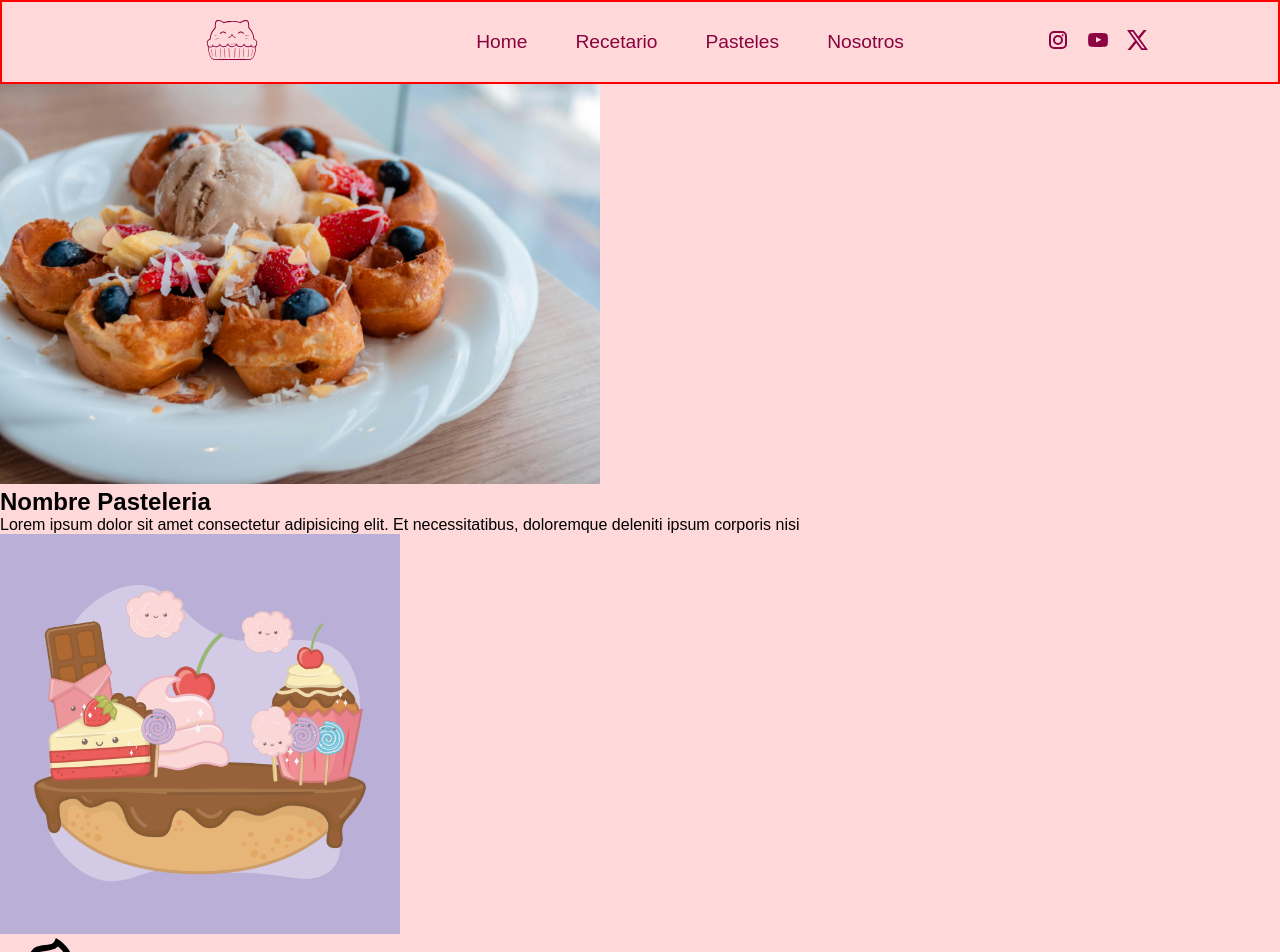
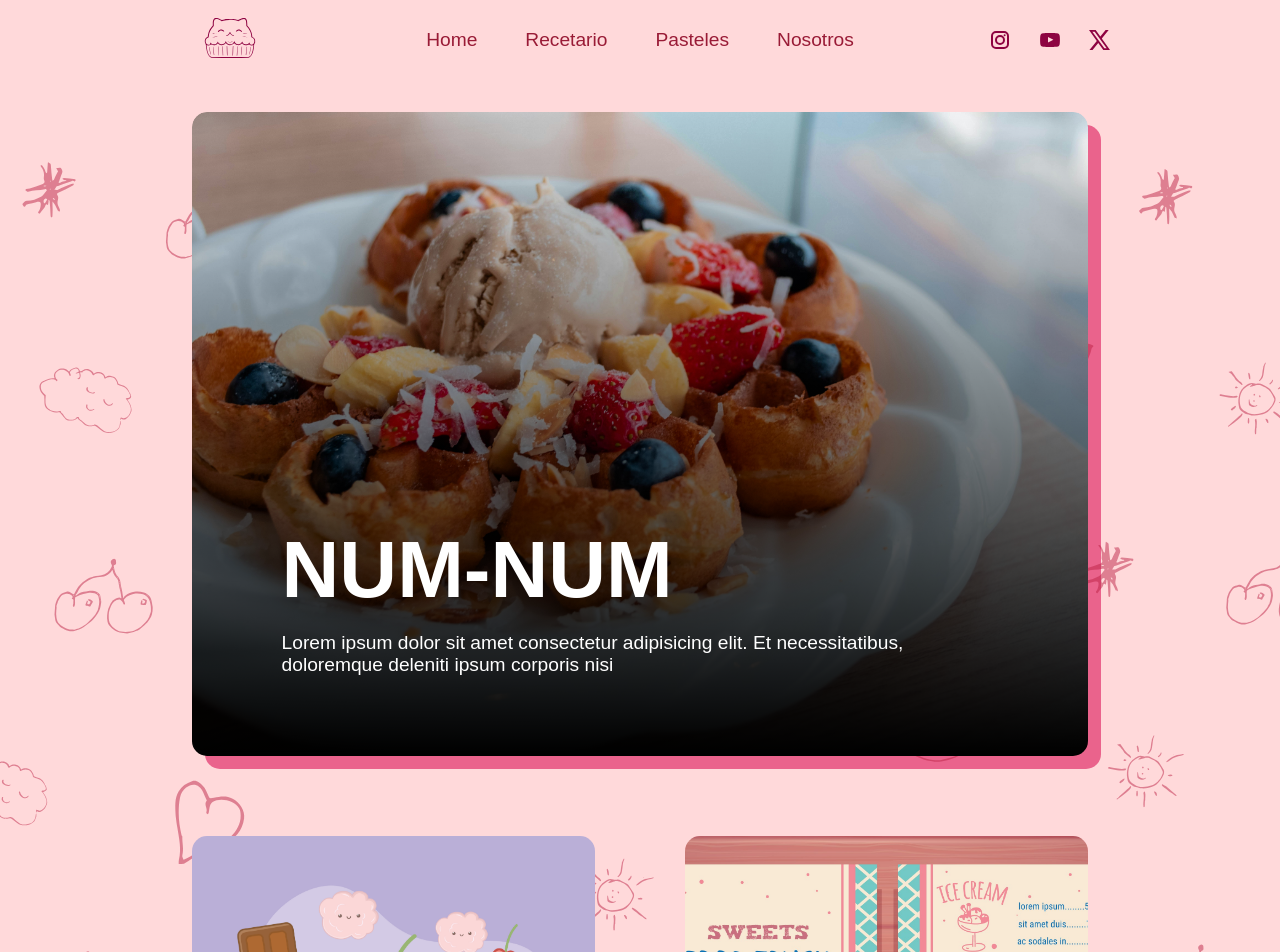
Before and after one commit to Zapallit0/PasteleriaTemplate, a React (Vite) app: page / in a window 1280 px wide. Shown: the top 952 px of the page. Built offline with nearby package versions, Linux system fonts and the light colour scheme; a web font is replaced by a local one.

Commit message:
Primer estilizado NavBar Hero, TwoOptions, sin funcionalidades y añadiendo fondo de Main

```diff
--- a/src/App.css
+++ b/src/App.css
@@ -1,8 +1,15 @@
 header{
+    width: 100%;
     display: flex;
     justify-content: center;
-    border: 2px solid red;
+    align-items: center;
 }
-header .LogoHeader{
-    width: 20%;
+main{
+    margin-top: 2rem;
+    width: 100%;
+    display: flex;
+    flex-direction: column;
+    align-items: center;
+    gap: 5rem;
+    background-image:url("./resources/Mediamodifier-Design.svg") ;
 }
--- a/src/components/Main/Hero/Hero.css
+++ b/src/components/Main/Hero/Hero.css
@@ -0,0 +1,58 @@
+.Hero{
+    max-width: 70%;
+    display: flex;
+    position: relative;
+    justify-content: center;
+    border-radius: 15px;
+}
+.HeroImg{
+    overflow: hidden;
+    border-radius: inherit;
+}
+.Hero img{
+    width: 70vw;
+    height: 80vh;
+    border-radius: inherit;
+    object-fit: cover;
+    transition: transform 0.7s ease, box-shadow 0.5s ease;
+}
+.Hero img:hover {
+    transform: scale(1.05);
+}
+.Hero::before,
+.Hero::after {
+    content: '';
+    position: absolute;
+    top: 0;
+    left: 0;
+    width: 100%;
+    height: 100%;
+    border-radius: inherit;
+    pointer-events: none;
+}
+.Hero::before {
+    background: var(--Watermelon);
+    top: 13px;
+    left: 13px;
+    z-index: -1;
+}
+.Hero::after {
+    background: linear-gradient(to bottom, transparent, black);
+}
+.HeroTxt{
+    width: 80%;
+    position: absolute;
+    bottom: 0;
+    margin-bottom: 5rem;
+    color: white;
+    z-index: 1;
+}
+.HeroTxt h1{
+    font-size: 5rem;
+    font-weight: 700;
+    margin-bottom: 1rem;
+}
+.HeroTxt p{
+    font-size: 1.2rem;
+    font-weight: 400;
+}
--- a/src/components/Main/Hero/Hero.jsx
+++ b/src/components/Main/Hero/Hero.jsx
@@ -1,11 +1,14 @@
 import React from 'react'
+import './Hero.css'
 import HeroImg from '../../../resources/png/Hero.jpg'
 function Hero() {
   return (
-    <section className="home">
-        <img src={HeroImg} alt="Imagen principal del sitio" height="400px"/>
+    <section className="Hero">
+        <div className='HeroImg'>
+        <img src={HeroImg} alt="Imagen principal del sitio" width='100px'/>
+        </div>
         <div className='HeroTxt'>
-            <h1>Nombre Pasteleria</h1>
+            <h1>NUM-NUM</h1>
             <p>Lorem ipsum dolor sit amet consectetur adipisicing elit. Et necessitatibus, doloremque deleniti ipsum corporis nisi </p>
         </div>
     </section>
--- a/src/components/Main/TwoOptions/TwoOptions.css
+++ b/src/components/Main/TwoOptions/TwoOptions.css
@@ -0,0 +1,57 @@
+.TwoOptions{
+    width: 70%;
+    display: flex;
+    justify-content: space-between;
+}
+.Option{
+    width: 45%;
+    position: relative;
+    overflow: hidden;
+    cursor: pointer;
+}
+.Option img{
+    width: 100%;
+    object-fit: cover;
+    border-radius: 15px;
+    transition: filter 0.5s ease;
+}
+.Option:hover img {
+    filter: brightness(0.5);
+}
+.IconContainer{
+    width: 100%;
+    position: absolute;
+    top:0;
+    left: 0;
+    opacity: 0;
+    transition: opacity 0.3s ease;
+    display: flex;
+    justify-content: space-between;
+    align-items: center;
+    height: 100%;
+}
+.IconContainer h3{
+    color: white;
+    font-size: 3rem;
+    margin-left: 10px;
+}
+.IconContainer img{
+    height: 350px;
+    object-fit: fill;
+    filter: invert(58%) sepia(14%) saturate(5293%) hue-rotate(305deg) brightness(96%) contrast(90%);
+}
+.Option:hover .IconContainer{
+    opacity: 1;
+}
+.Option:hover .IconContainer img {
+    filter: invert(58%) sepia(14%) saturate(5293%) hue-rotate(305deg) brightness(96%) contrast(90%);
+}
+.Option2{
+
+}
+.Option1 .IconContainer{
+    transform: translateX(-25%);
+}
+.Option2 .IconContainer{
+    transform: translateX(30%);
+}
--- a/src/components/Main/TwoOptions/TwoOptions.jsx
+++ b/src/components/Main/TwoOptions/TwoOptions.jsx
@@ -1,5 +1,5 @@
 import React from 'react'
-
+import './TwoOptions.css'
 import Menu from '../../../resources/png/Menu.jpg'
 import PCupcakes from '../../../resources/png/PastelesCupcakes.jpg'
 import Cupcake from '../../../resources/icons/cupcake.svg'
@@ -7,17 +7,17 @@ import Donnut from '../../../resources/icons/donut.svg'
 function TwoOptions() {
   return (
     <section className="TwoOptions">
-        <div>
+        <div className='Option Option1'>
             <img src={PCupcakes} alt="Imagen de pasteles y cupcakes" height="400px"/>
-            <div>
+            <div className='IconContainer'>
             <img src={Cupcake} alt="Icono cupcake" height="100px"/>
             <h3>Pasteles y Cupcakes</h3>
             </div>
         </div>
-        <div>
+        <div className='Option Option2'>
             <img src={Menu} alt="Imagen del Menu" height="400px"/>
-            <div>
-            <h3>Menu</h3>
+            <div className='IconContainer'>
+            <h3>Nuestra Carta</h3>
             <img src={Donnut} alt="Icono de Dona" height="100px"/>
             </div>
         </div>
--- a/src/components/Navbar/Navbar.css
+++ b/src/components/Navbar/Navbar.css
@@ -4,10 +4,20 @@
     display: flex;
     align-items: center;
     width: 100%;
-    justify-content: space-between;
+    justify-content: space-evenly;
 }
 .LogoHeader{
+    display: flex;
+    justify-content: center;
+    width: 20%;
+    cursor:auto;
+}
+.LogoHeader img{
     filter: invert(11%) sepia(96%) saturate(3363%) hue-rotate(320deg) brightness(86%) contrast(107%);
+}
+.LogoHeader img:hover{
+    cursor: pointer;
+    scale: 1.1;
 }
 ul{
     list-style: none;
@@ -15,6 +25,9 @@ ul{
     align-items: center;
 }
 .Opciones{
+    width: 60%;
+    display: flex;
+    justify-content: center;
     gap: 3rem;
 }
 .Opciones li a{
@@ -23,8 +36,22 @@ ul{
     font-size: 1.2rem;
 }
 .Redes {
+    width: 20%;
     gap: 1rem;
+    display: flex;
+    justify-content: center;
+}
+.Redes a {
+    display: flex;
+    padding: 5px;
 }
 .Redes li img{
     filter: invert(11%) sepia(96%) saturate(3363%) hue-rotate(320deg) brightness(86%) contrast(107%);
 }
+.Redes li:hover{
+    background-color: var(--RoseGarnet);
+    border-radius: 10px;
+}
+.Redes li:hover img{
+    filter: invert(87%) sepia(20%) saturate(480%) hue-rotate(307deg) brightness(98%) contrast(110%);
+}
--- a/src/components/Navbar/Navbar.jsx
+++ b/src/components/Navbar/Navbar.jsx
@@ -9,7 +9,7 @@ function Navbar() {
     <header>
     <nav className='NavBar'>
       {/* Logo Icono */}
-      <img className='LogoHeader' src={NumNum} alt="Logo DigitalRescue" height="60px" />
+      <a href="" className='LogoHeader'><img src={NumNum} alt="Logo DigitalRescue" height="60px" /></a>
       {/* Opciones */}
       <ul className='Opciones'>
           <li><a href="HomePage">Home</a></li>
--- a/src/index.css
+++ b/src/index.css
@@ -9,7 +9,7 @@ html{
 :root{
     --DarkJungle:#1B2021;
     --OuterSpace:#30343F;
-    --RoseGarnet:#89023E;
+    --RoseGarnet:#991B36;
     --Watermelon:#EA638C;
     --PalePink:#FFD9DA;
     --LavenderBlush:#fdf2f6;
```
Also changed, not shown: src/resources/Background.svg (added), src/resources/Mediamodifier-Design.svg (added).
